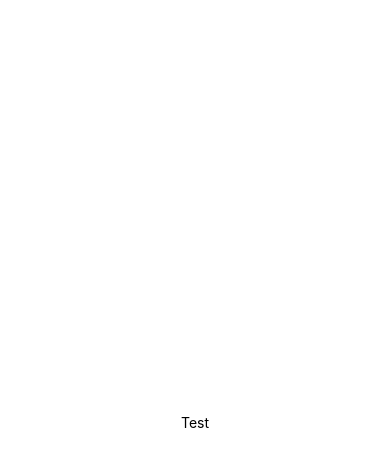
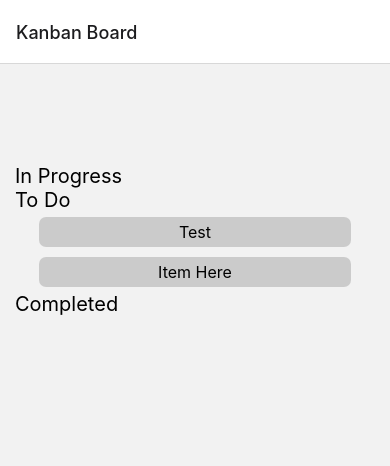
Before and after one commit to Jake3231/Student-Kanban-Board, a React Native app in the folder StudentKanbanBoard/: screen / in a window 390 px wide. Shown: the top 466 px of the page. Built offline with nearby package versions, Linux system fonts and the light colour scheme.

Commit message:
Add more prototype stuff

```diff
--- a/StudentKanbanBoard/App.js
+++ b/StudentKanbanBoard/App.js
@@ -1,14 +1,22 @@
 import { StatusBar } from 'expo-status-bar';
 import { StyleSheet, Text, View } from 'react-native';
+import { NavigationContainer } from '@react-navigation/native';
+import { createNativeStackNavigator } from '@react-navigation/native-stack';
 import HomePage from './Homepage'
 
 export default function App() {
   return (
-    <View style={styles.container}>
-    <HomePage/>
-    </View>
+    <NavigationContainer>
+      <Stack.Navigator>
+        <Stack.Screen options={{
+          headerLargeTitle: true,
+        }} name="Kanban Board" component={HomePage} />
+    </Stack.Navigator>
+    </NavigationContainer>
   );
 }
+
+const Stack = createNativeStackNavigator();
 
 const styles = StyleSheet.create({
   container: {
--- a/StudentKanbanBoard/Homepage.js
+++ b/StudentKanbanBoard/Homepage.js
@@ -1,11 +1,33 @@
 import { StatusBar } from 'expo-status-bar';
-import { StyleSheet, Text, View } from 'react-native';
+import { StyleSheet, Text, View, ScrollView, Dimensions } from 'react-native';
+import {
+  SafeAreaView,
+  SafeAreaProvider,
+  SafeAreaInsetsContext,
+  useSafeAreaInsets,
+  initialWindowMetrics,
+} from 'react-native-safe-area-context';
+
+const tasks = [
+  "Test",
+  "Item Here"
+];
 
 export default function HomePage() {
     return (
-        <View>
-      <Text>Test</Text>
+        <SafeAreaView style={{flex:1, paddingTop:90}}>
+      <ScrollView style={{flexGrow:1, width: Dimensions.get('window').width, marginTop: 10}}>
+      <Text style={{fontSize:20, marginLeft: 15}}>In Progress</Text>
+      <Text style={{fontSize:20, marginLeft: 15}}>To Do</Text>
+              {tasks.map((item) => {
+                return (
+                <Text style={{backgroundColor:'rgba(52, 52, 52, 0.2)', width:'80%', alignContent:'center', justifyContent:'center', flex:1, fontSize:16, textAlign:'center', overflow:'hidden', borderRadius: 7, paddingVertical:5, marginVertical: 5, marginHorizontal: '10%'}}>{item}</Text>
+                )
+
+              })}
+        <Text style={{fontSize:20, marginLeft: 15}}>Completed</Text>
+      </ScrollView>
         <StatusBar style="auto" />
-        </View>
+        </SafeAreaView>
     );
   }
```
Also changed, not shown: StudentKanbanBoard/package.json (+8 -1 lines), 1 other file (tests, documents, lock files or other folders).
